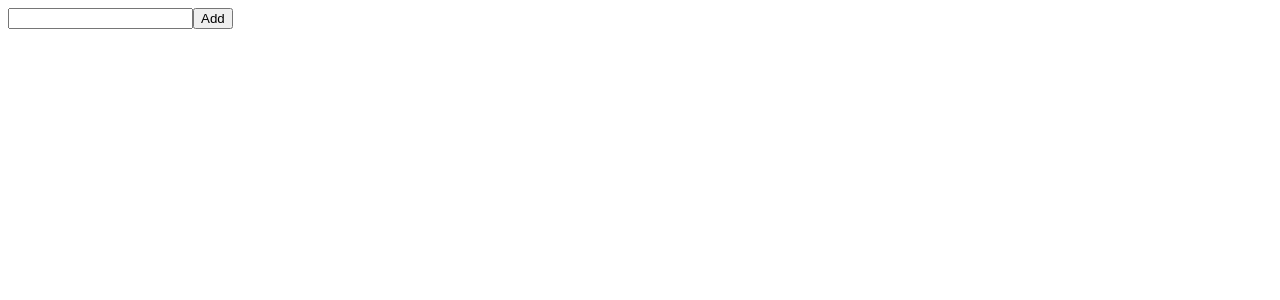
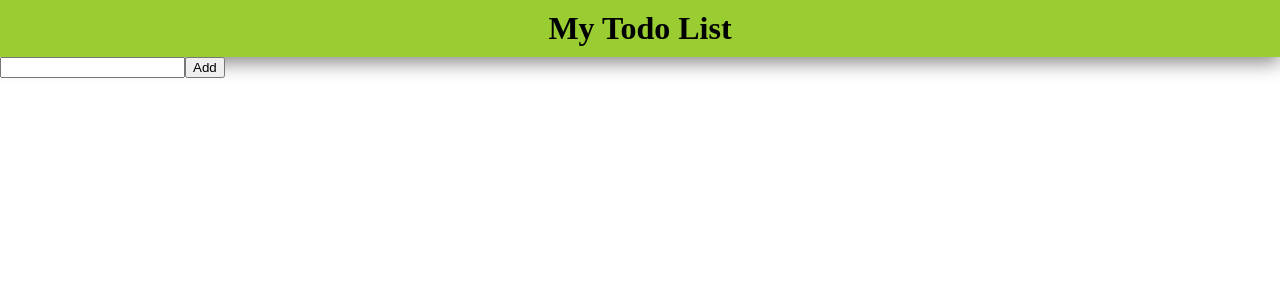
Before and after one commit to abhishekgh3103/Project-TodoList-React-App, a React (Vite) app in the folder todo-list-react-app/: page / in a window 1280 px wide. Shown: the top 300 px of the page. Built offline with nearby package versions, Linux system fonts and the light colour scheme.

Commit message:
Add css module for header component

```diff
--- /dev/null
+++ b/todo-list-react-app/src/App.css
@@ -0,0 +1,3 @@
+body{
+    margin: 0;
+}
--- a/todo-list-react-app/src/App.jsx
+++ b/todo-list-react-app/src/App.jsx
@@ -1,8 +1,11 @@
+import Header from "./components/Header"
 import Todo from "./components/Todo"
+import "./App.css"
 
 function App() {
   return (
     <>
+    <Header />
     <Todo />
     </>
   )
--- /dev/null
+++ b/todo-list-react-app/src/components/Header.jsx
@@ -0,0 +1,4 @@
+import styles from "./header.module.css"
+export default function Header() {
+    return <div className={styles.header}>My Todo List</div>
+}
--- a/todo-list-react-app/src/components/Todo.jsx
+++ b/todo-list-react-app/src/components/Todo.jsx
@@ -20,7 +20,7 @@
                 />
                 <button type="submit">Add</button>
             </form>
-            {todos.map(item => <TodoItem item={item}/>)}
+            {todos.map(item => <TodoItem item={item} key={item}/>)}
         </div>
     );
 }
--- a/todo-list-react-app/src/components/TodoItem.jsx
+++ b/todo-list-react-app/src/components/TodoItem.jsx
@@ -1,7 +1,7 @@
 export default function TodoItem({item}) {
     return (
     <div>
-        <h2 key={item}>{item}</h2>
+        <h2>{item}</h2>
     </div>
     );
 }
--- /dev/null
+++ b/todo-list-react-app/src/components/header.module.css
@@ -0,0 +1,8 @@
+.header{
+    background-color: yellowgreen;
+    text-align: center;
+    font-weight: bold;
+    padding: 10px;
+    font-size: 2em;
+    box-shadow: 0px 5px 20px grey;
+}
```
